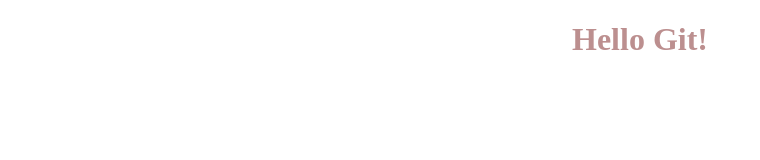
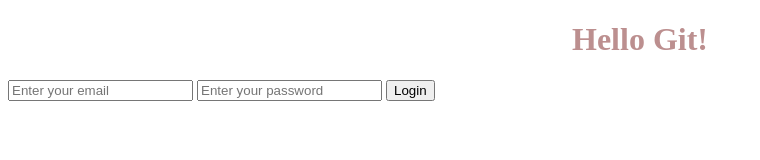
Before and after one commit to Marveloes/git-tutorial, a plain HTML site: page index.html in a window 1280 px wide. Shown: the whole page, without its empty margins (0-760 px from the left). Drawn offline with Linux system fonts and the light colour scheme.

Commit message:
Added HTML login form

```diff
--- a/index.html
+++ b/index.html
@@ -9,6 +9,11 @@
   </head>
   <body>
     <h1>Hello Git!</h1>
+    <form>
+      <input type="email" placeholder="Enter your email" />
+      <input type="password" placeholder="Enter your password" />
+      <input type="submit" value ="Login"
+    </form>
 
     <script src="script.js"></script>
   </body>
```
